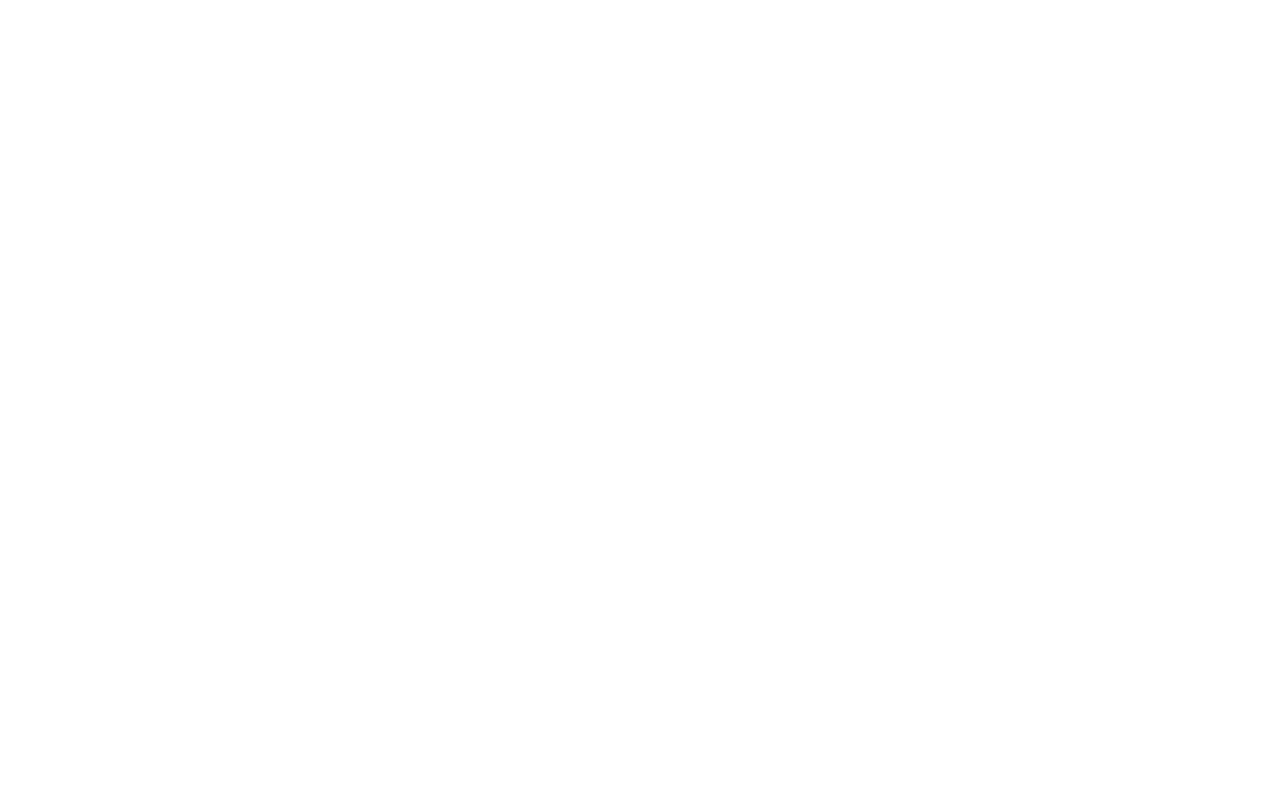
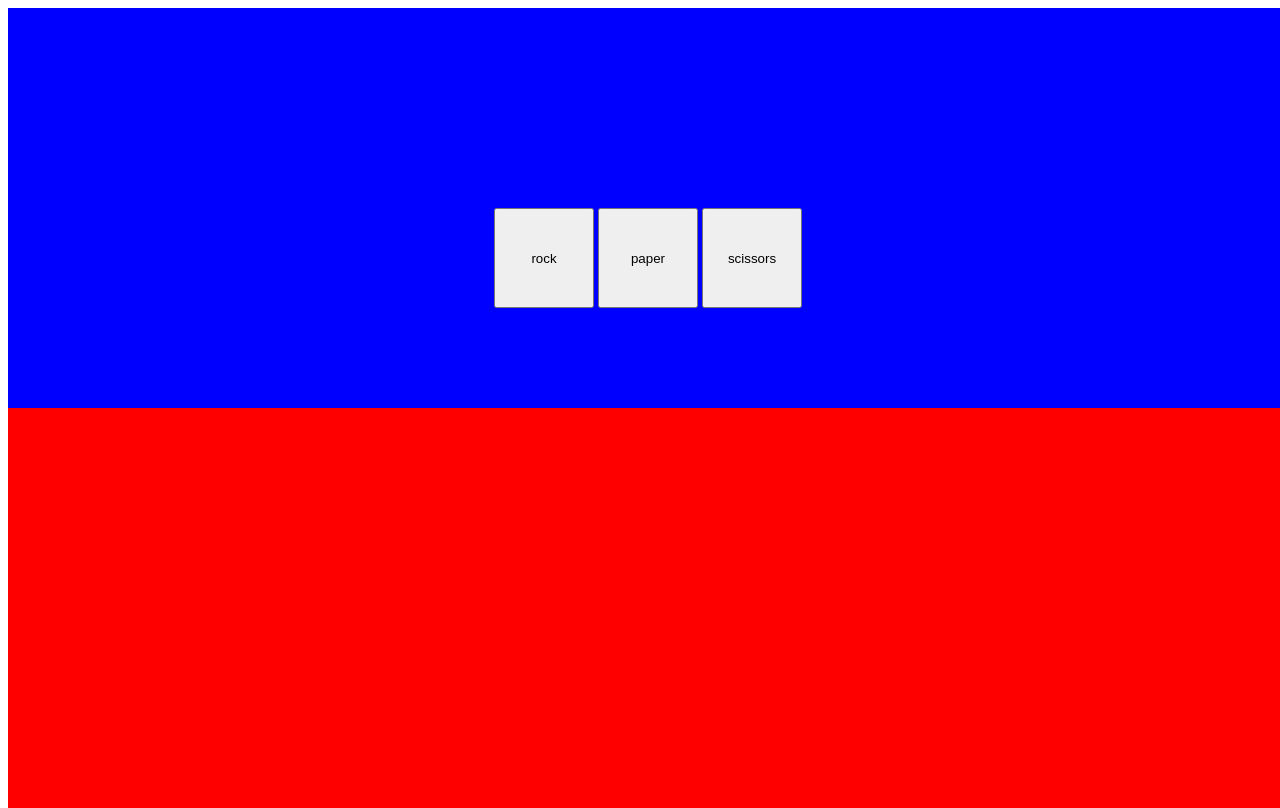
Before and after one commit to reasonaut/rock-paper-scissors, a plain HTML site: page index.html in a window 1280 px wide. Drawn offline with Linux system fonts and the light colour scheme.

Commit message:
Added button GUI, seperate file for styling, event handler logic for button selection

```diff
--- a/index.html
+++ b/index.html
@@ -2,12 +2,21 @@
 <html lang="en">
 <head>
     <meta charset="utf-8"/>
-    <script src="rock-paper-scissors.js"/>
+    <link rel='stylesheet' href='style.css'>
 </head>
 <body>
+    <div id='buttonsContainer'>
+        <button type='button' id ='rock' class ='playerSelect'>rock</button>
+        <button type='button' id ='paper' class ='playerSelect'>paper</button>
+        <button type='button' id ='scissors' class ='playerSelect'>scissors</button>
+
+    </div>
+    <div id='computerChoice'>
+
+    </div>
 
 
 
-
+    <script src="rock-paper-scissors.js"></script>
 </body>
 </html>
--- a/rock-paper-scissors.js
+++ b/rock-paper-scissors.js
@@ -1,3 +1,14 @@
+const choices = document.querySelectorAll('.playerSelect');
+console.log(choices);
+choices.forEach(button => {
+    button.addEventListener('click', playerSelectionMade)
+});
+function playerSelectionMade(e){
+    const selectedButton = document.querySelector(`button[id='rock']`);
+    console.log(selectedButton);
+    console.log(e.target.id);
+}
+
 function computerPlay(){
     // pick random object
     const selection = Math.floor(Math.random()*3);
@@ -14,10 +25,6 @@ function computerPlay(){
     }
     return result;
 }
-
-game();
-
-
 
 function promptPlayer(){
     // prompt player for selection
@@ -103,3 +110,4 @@ function game(){
     if (computerScore === playerScore) gameResult = "It's a tie!";
     alert(`Game over!\nplayer score: ${playerScore}\ncomputer score: ${computerScore}\nround: ${numberOfRounds}` + `\n${gameResult}`)
 }
+// game();
--- /dev/null
+++ b/style.css
@@ -0,0 +1,24 @@
+html, body {
+    height: 100%;
+    width: 100%;
+}
+button {
+    width: 100px;
+    height: 100px;
+    position: relative;
+    top: 50%;
+}
+#buttonsContainer {
+    background-color: blue;
+    height: 50%;
+    width: 100%;
+    padding: 0;
+    margin: 0;
+    text-align: center;
+
+}
+#computerChoice {
+    background-color: red;
+    height: 50%;
+    width: 100%;
+}
```
